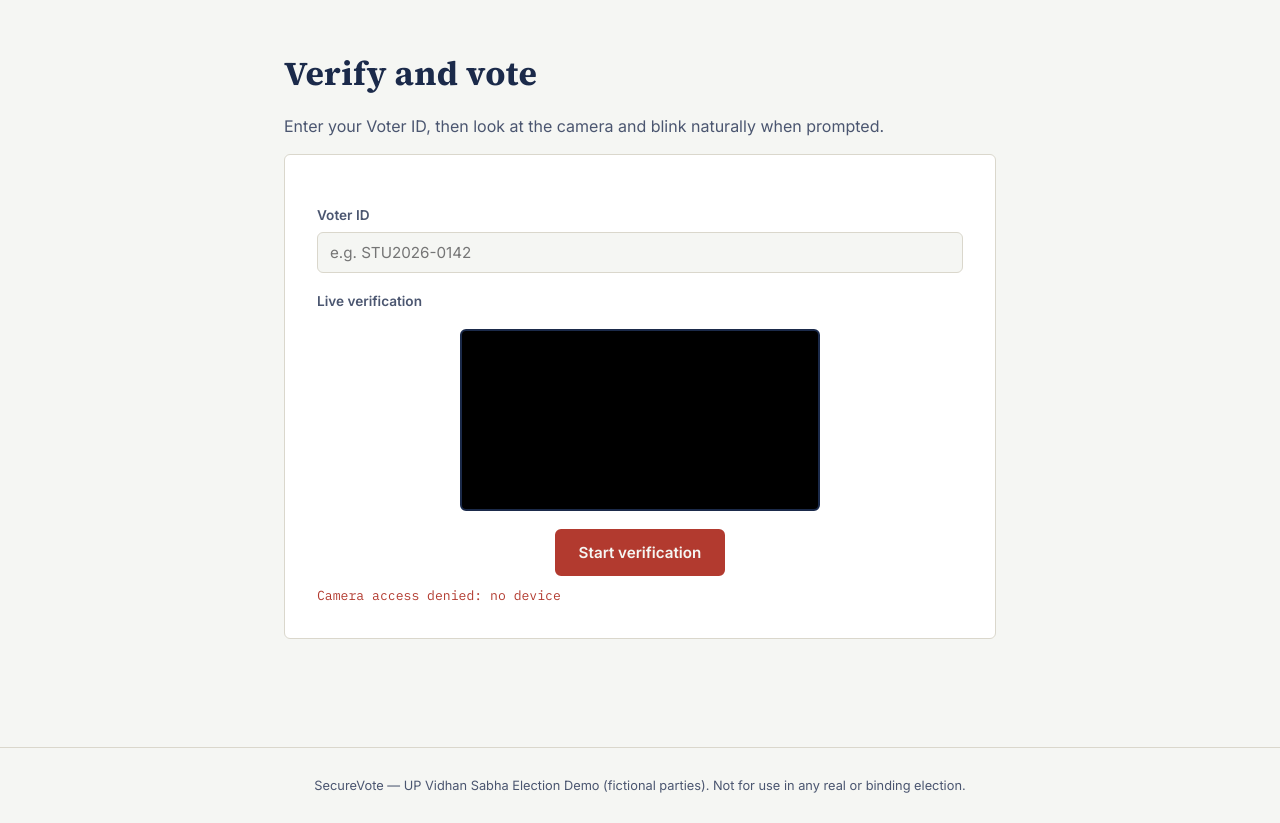
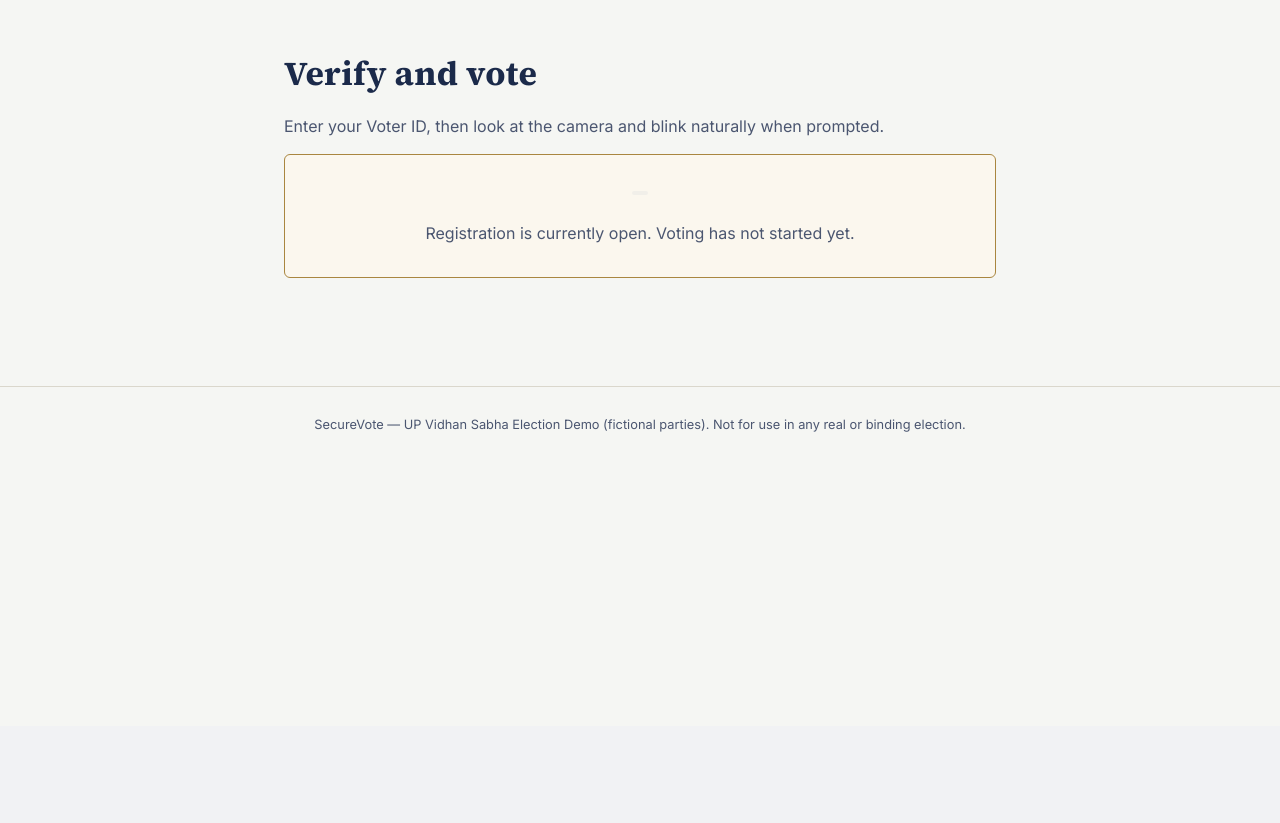
Before and after one commit to Chirag0071/Secure-vote, a FastAPI app: page /vote in a window 1280 px wide. Shown: the part 74-897 px from the top of the page. After the commit the page ends 506 px from the top, so only its background shows below. Run offline with FastAPI, Linux system fonts and the light colour scheme; data comes from the database, SQL or seed files in the repository; parts of the project's set-up code (start-up, migrations or seed data) failed here and were passed over.

Commit message:
Update vote.html: phase gating, camera switch button

```diff
--- a/templates/vote.html
+++ b/templates/vote.html
@@ -4,14 +4,23 @@
 <h1>Verify and vote</h1>
 <p style="color:var(--ink-soft)">Enter your Voter ID, then look at the camera and blink naturally when prompted.</p>
 
+{% if not phase_open %}
+<div class="card" style="background:#FBF7EE; border-color:var(--brass); text-align:center;">
+  <span class="badge pending" style="margin-bottom:10px;">{{ phase_label }}</span>
+  <p style="color:var(--ink-soft); margin:10px 0 0;">{{ phase_notice }}</p>
+</div>
+{% else %}
 <div class="card">
   <label for="voter_id">Voter ID</label>
-  <input type="text" id="voter_id" placeholder="e.g. STU2026-0142">
+  <input type="text" id="voter_id" placeholder="e.g. UP/23/142/0001234">
 
   <label>Live verification</label>
   <div class="camera-frame">
     <video id="video" autoplay playsinline muted></video>
     <canvas id="canvas" style="display:none"></canvas>
+  </div>
+  <div style="display:flex; gap:12px; justify-content:center; margin-bottom:8px;">
+    <button type="button" id="switchCameraBtn" class="secondary" style="display:none; font-size:0.8rem; padding:8px 14px;">Switch camera</button>
   </div>
 
   <div style="display:flex; gap:12px; justify-content:center;">
@@ -23,7 +32,7 @@
 <script src="/static/js/capture.js"></script>
 <script>
   const statusEl = document.getElementById('status');
-  initCamera('video').catch(err => setStatus('Camera access denied: ' + err.message, true));
+  initCamera('video', 'switchCameraBtn').catch(err => setStatus('Camera access denied: ' + err.message, true));
 
   document.getElementById('verifyBtn').addEventListener('click', async () => {
     const voter_id = document.getElementById('voter_id').value.trim();
@@ -56,4 +65,5 @@
     statusEl.className = 'status-line ' + (isErr ? 'err' : 'ok');
   }
 </script>
+{% endif %}
 {% endblock %}
```
